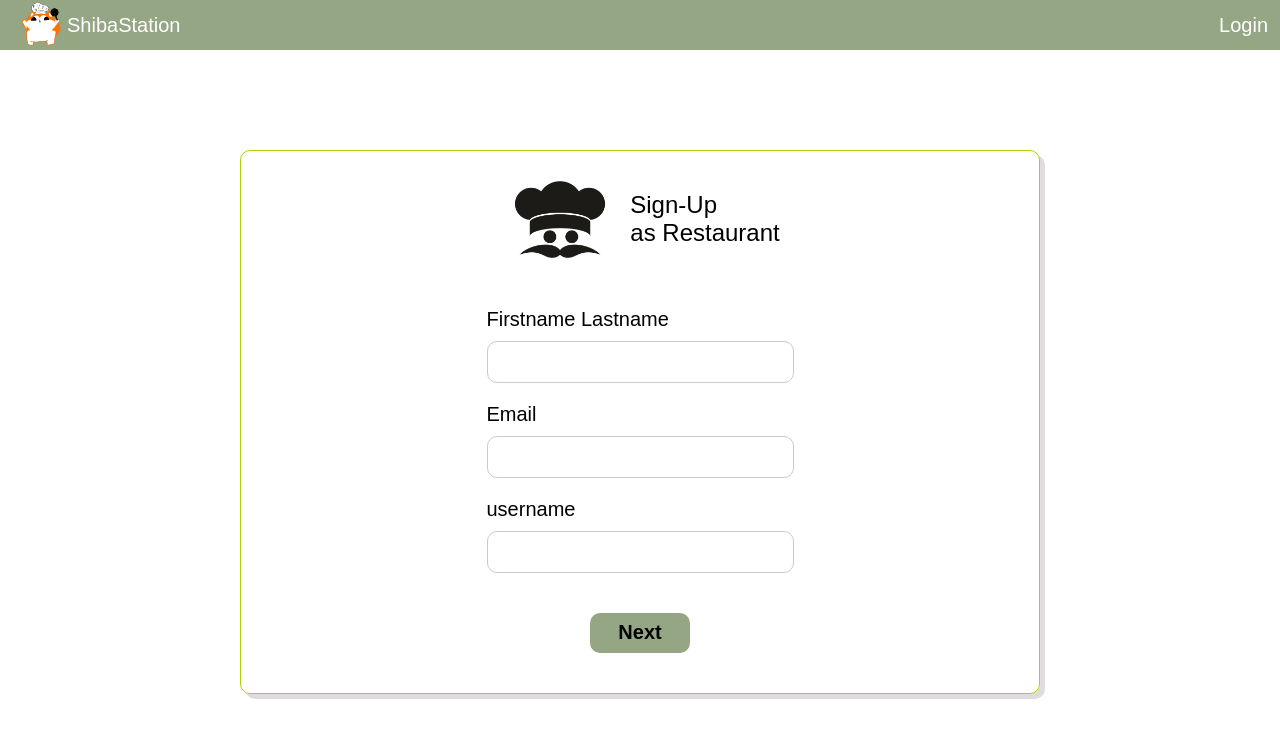
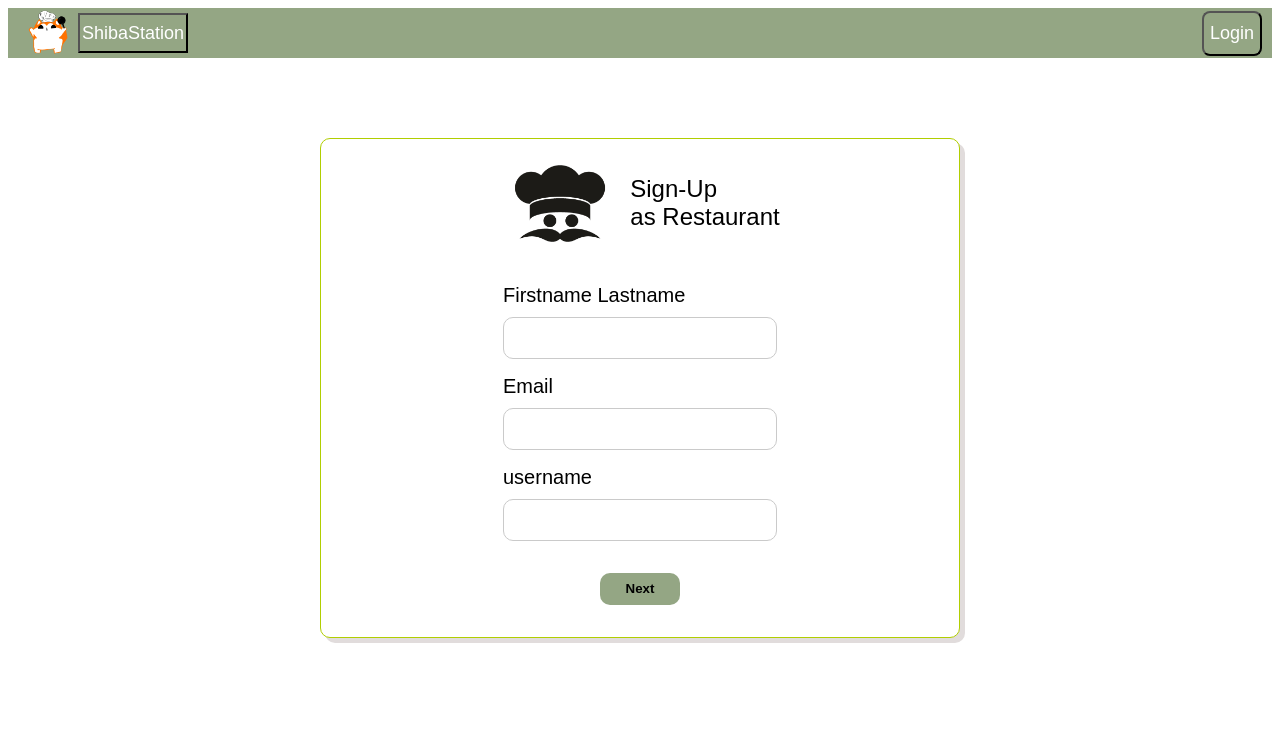
Before and after one commit to ShibaTenshi/Frontend-station, a Nuxt app: page / in a window 1280 px wide. Shown: the top 738 px of the page. Built offline with nearby package versions, Linux system fonts and the light colour scheme.

Commit message:
Update UI navbar and other page

```diff
--- a/assets/styles/information.css
+++ b/assets/styles/information.css
@@ -2,6 +2,7 @@
     margin: 0;
     padding: 0;
     box-sizing: border-box;
+    font-family: Arial, sans-serif;
 }
 
 /*wrapper*/
@@ -16,6 +17,7 @@
     box-shadow: 5px 5px rgb(232, 230, 230);
     width: 60rem;
     background-color: white;
+    border-radius: 10px;
 }
 
 .wrapper .main .header p{
--- a/assets/styles/login.css
+++ b/assets/styles/login.css
@@ -70,6 +70,7 @@
     border-radius: 10px;
     width: 16rem;
     height: 40px;
+    font-size: 18px;
     padding: 20px;
 }
 
--- /dev/null
+++ b/assets/styles/navigation.css
@@ -0,0 +1,102 @@
+*{
+    margin: 0;
+    padding: 0;
+    box-sizing: border-box;
+}
+
+/*header*/
+.header nav ul{
+    height: 50px;
+    display: flex;
+    justify-content: space-between;
+    align-items: center;
+    padding: 10px 10px;
+    list-style: none;
+    background-color: rgb(148, 166, 132);
+}
+
+/*logo*/
+.header nav ul .head{
+    background-color: transparent;
+    display: flex;
+    justify-content: center;
+    align-items: center;
+}
+.header nav ul .head .logo{
+    background-color: transparent;
+    margin: 0 10px 0 10px;
+    display: flex;
+    justify-content: center;
+    align-items: center;
+}
+.header nav ul .head .logo img{
+    width: 40px;
+    background-color: transparent;
+    margin-bottom: 10px;
+    margin-right: 10px;
+}
+.header nav ul .head .logo button{
+    cursor: pointer;
+    color: white;
+    font-size: 18px;
+    width: 110px;
+    height: 40px;
+    background-color: transparent;
+}
+
+/*home*/
+.header nav ul .head .home{
+    background-color: transparent;
+    display: flex;
+    justify-content: center;
+    align-items: center;
+}
+.header nav ul .head .home button{
+    margin-left: 2rem;
+
+    width: 60px;
+    height: 45px;
+    border-radius: 8px;
+    color: white;
+    cursor: pointer;
+    font-size: 18px;
+    background-color: transparent;
+    transition: 0.35s;
+}
+.header nav ul .head .home button:hover{
+    background-color: rgb(121,133,111);
+    transition: 0.35s;
+}
+
+
+.header nav ul .menu {
+    background-color: transparent;
+    display: flex;
+    justify-content: center;
+    align-items: center;
+}
+.header nav ul .menu li{
+    background-color: transparent;
+}
+/*login*/
+.header nav ul .menu li button{
+    width: 60px;
+    height: 45px;
+    border-radius: 8px;
+    color: white;
+    cursor: pointer;
+    font-size: 18px;
+    background-color: transparent;
+    transition: 0.35s;
+}
+.header nav ul .menu li button:hover{
+    background-color: rgb(121,133,111);
+    transition: 0.35s;
+}
+
+
+@media only screen and (max-width: 360px){
+    .header nav ul .head .home button{
+        display: none;
+    }
+}
--- a/assets/styles/signup.css
+++ b/assets/styles/signup.css
@@ -20,6 +20,7 @@
     border-radius: 10px;
     width: 40rem;
     box-shadow: 5px 5px rgb(225, 220, 220);
+    background-color: white;
 }
 
 /*header*/
@@ -29,14 +30,17 @@
     align-items: center;
     justify-content: center;
     margin: 1rem 1rem 1rem 1rem;
+    background-color: transparent;
 }
 .wrapper .box .logo img {
     width: 120px;
     margin-right: 10px;
+    background-color: transparent;
 }
 .wrapper .box .logo .signup p{
     font-weight: normal;
     font-size: 3vh;
+    background-color: white;
 }
 @media only screen and (max-width: 360px){
     .wrapper .box .logo img {
@@ -51,6 +55,7 @@
 /*form*/
 li{
     list-style: none;
+    background-color: white;
 }
 .wrapper .box .form {
     margin: 1rem 1rem 1rem 1rem;
@@ -58,14 +63,18 @@ li{
 /*name*/
 .wrapper .box .form ul li p{
     margin-left: 10px;
+    background-color: white;
+    font-size: 20px;
 }
 /*input*/
 .wrapper .box .form ul li input  {
     margin: 10px 10px 1rem 10px;
     border: solid 1px rgb(202,202,202);
     border-radius: 10px;
+    font-size: 18px;
     height: 2rem;
     padding: 20px;
+    background-color: white;
 }
 
 /*button*/
@@ -73,6 +82,7 @@ li{
     display: flex;
     justify-content: center;
     align-items: center;
+    background-color: white;
 }
 .wrapper .box .form .enter button p{
     background-color: transparent;
--- a/components/Header.vue
+++ b/components/Header.vue
@@ -6,29 +6,26 @@
         <div class="header">
             <nav>
                 <ul>
+
                     <div class="head">
                         <li class="logo">
                             <img class="imageLogo" src="../assets/RestaurantLogo.png" alt="" style="background: transparent;">
-                            <NuxtLink to="/usrs" v-if="logo" class="namelogo">
-                                <p style="background-color: transparent; color: white;">ShibaStation</p>
-                            </NuxtLink>
+                            <button v-if="logo" class="namelogo" v-on:click="goHome">ShibaStation</button>
                         </li>
                         <li class="home">
-                            <NuxtLink to="/usrs" v-if="home">
-                                <p style="background-color: transparent; color: white;">Home</p>
-                            </NuxtLink>
+                            <button v-if="home" class="menuhome" v-on:click="goHome">Home</button>
                         </li>
                     </div>
+
                     <div class="menu">
                         <li>
-                        <NuxtLink to="/login" v-if="login" class="menulogin">
-                            <p style="background-color: transparent; color: white;">Login</p>
-                        </NuxtLink>
+                            <button v-if="login" class="menulogin" v-on:click="goLogin">Login</button>
                         </li>
                         <li>
-                        <button v-if="logout" v-on:click="islogout" class="logoutButton" style="color: white;">Logout</button>
+                            <button v-if="logout" v-on:click="islogout" class="logoutButton" style="color: white;">Logout</button>
                         </li>
                     </div>
+
                 </ul>
             </nav>
         </div>
@@ -47,7 +44,8 @@
     home: Boolean
 
   })
-
+  function goHome(){navigateTo("/usrs")}
+  function goLogin(){navigateTo("/login")}
   async function islogout(){
     const status = await useIsLogin()
     const cookie = useCookie('token')
@@ -69,99 +67,4 @@
     navigateTo('/login')
   }
 </script>
-
-
-<style>
-    *{
-        margin: 0;
-        padding: 0;
-        box-sizing: border-box;
-        font-family: sans-serif;
-        font-size: 20px;
-    }
-
-    .header nav ul{
-        height: 50px;
-        display: flex;
-        justify-content: space-between;
-        align-items: center;
-        padding: 10px 10px;
-        list-style: none;
-        background-color: rgb(148, 166, 132);
-    }
-
-    /*logo*/
-    .head {
-        display: flex;
-        align-items: center;
-        justify-content: space-evenly;
-        padding-left: 10px;
-        background-color: transparent;
-    }
-    .head li{
-        margin-left: 45px;
-    }
-    .head .home{
-        background-color: transparent;
-    }
-    ul .head .logo{
-        display: flex;
-        align-items: center;
-        margin-left: 1px;
-    }
-    .head .logo .imageLogo{
-        width: 40px;
-        margin-bottom: 10px;
-        margin-right: 5px;
-    }
-    .head .logo {
-        background-color: transparent;
-
-    }
-    .head .namelogo{
-        margin-left: 1px;
-        background-color: transparent;
-        text-decoration: none;
-        color: black;
-    }
-
-    /*menu*/
-    .header nav ul .menu{
-        display: flex;
-        justify-content: right;
-        background-color: transparent;
-    }
-    .menu li {
-        margin-right: 1px;
-        background-color: transparent;
-    }
-    .menulogin{
-        background-color: transparent;
-        text-decoration: none;
-        color: black;
-        transition: 0.35s ease-in-out;
-    }
-    .menulogin:hover{
-        color: rgb(58, 73, 44);
-        transition: 0.35s ease-in;
-    }
-
-
-    /* logoutbutton */
-    .logoutButton{
-        background-color: transparent;
-        transition: 0.35s;
-        cursor: pointer;
-    }
-    .logoutButton:hover{
-        color: rgb(58, 73, 44);
-        transition: 0.35s;
-        cursor: pointer;
-    }
-
-    @media only screen and (max-width: 370px){
-        p{
-            font-size: 17px;
-        }
-    }
-</style>
+<style scoped src="@/assets/styles/navigation.css"></style>
--- a/pages/usrs/information.vue
+++ b/pages/usrs/information.vue
@@ -41,7 +41,7 @@
             </div>
 
             <div class="footer">
-                <button v-on:click="goBack">Accpet</button>
+                <button v-on:click="goBack">Back</button>
             </div>
         </div>
     </div>
```
